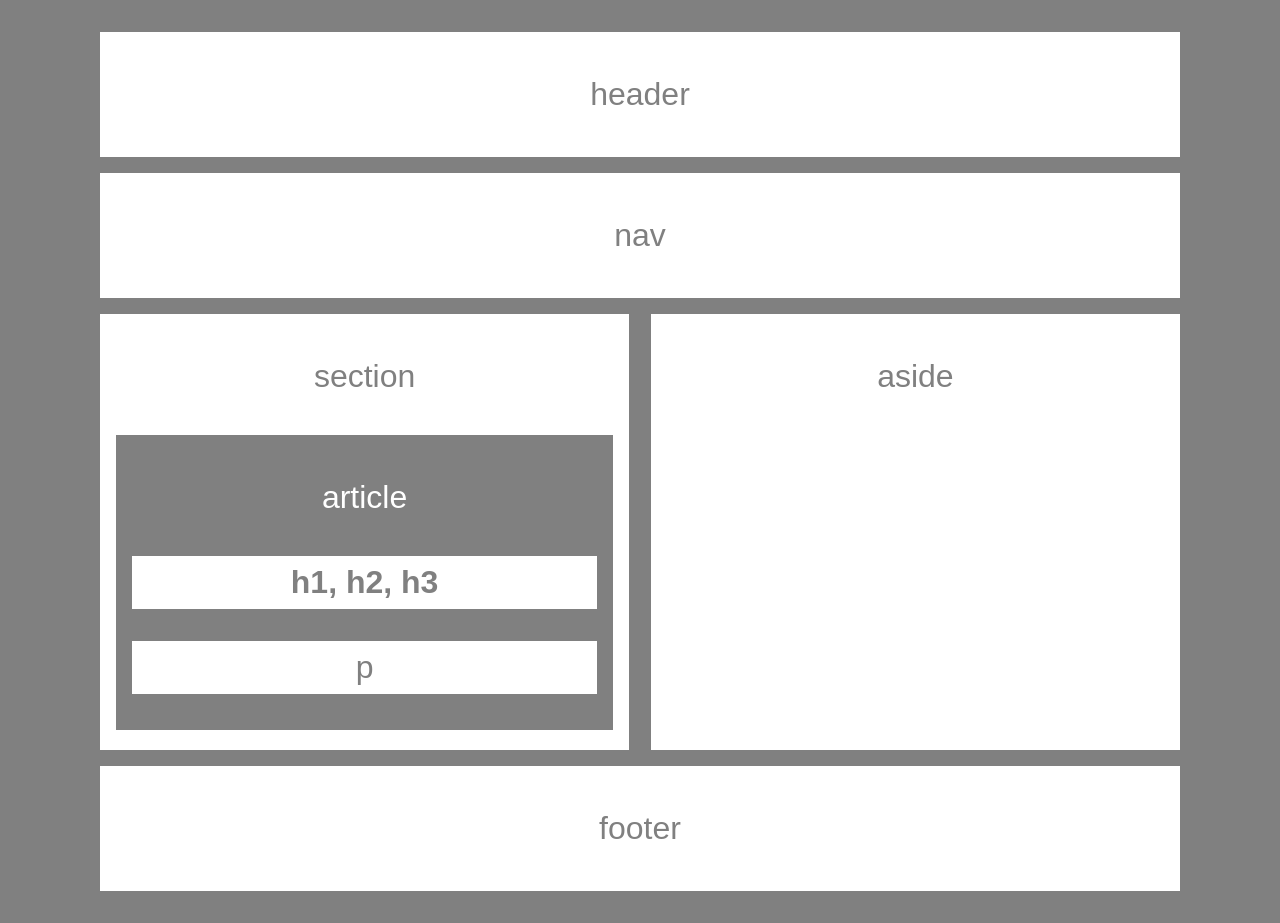
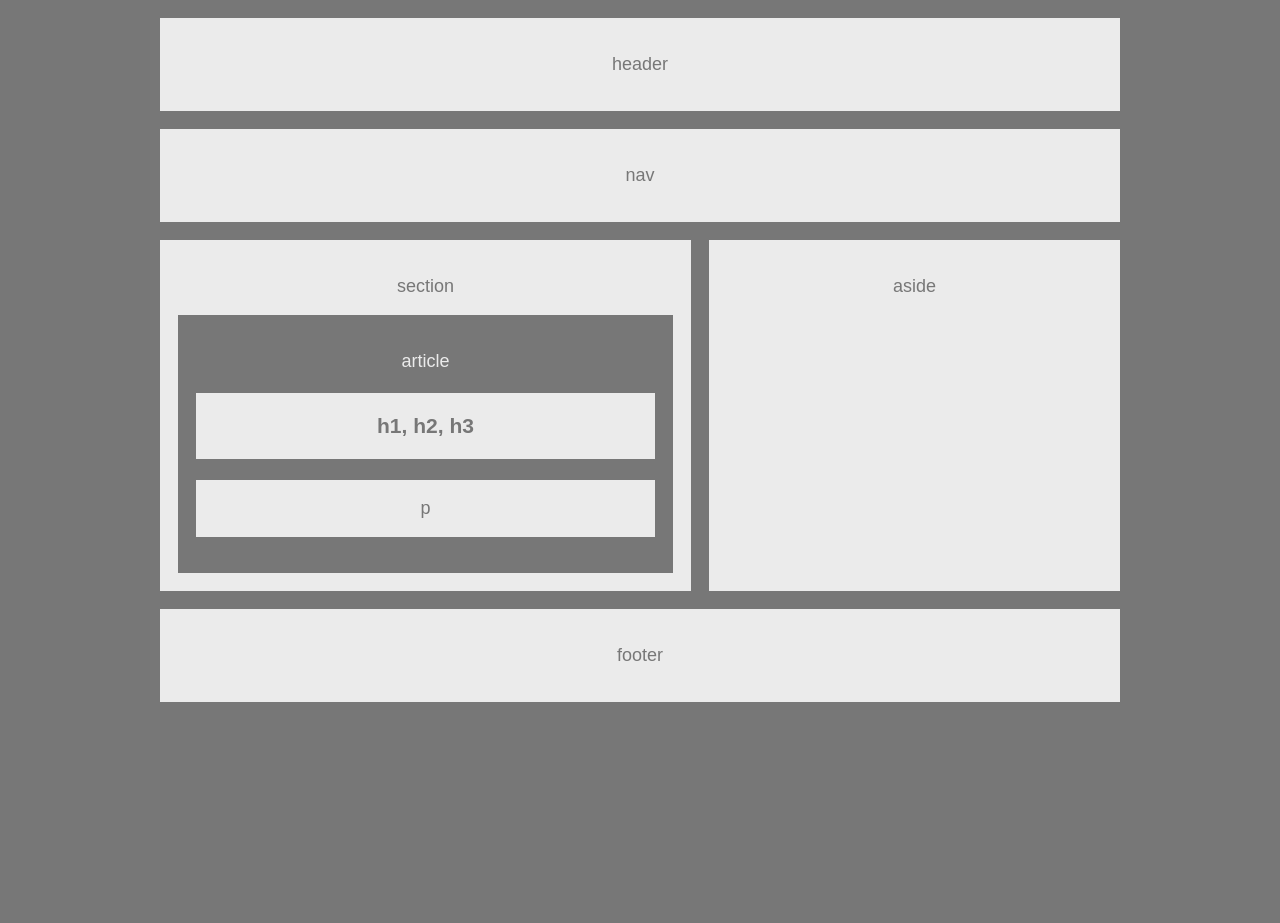
Before and after one commit to jtsai972/HW-Wireframe, a plain HTML site: page index.html in a window 1280 px wide. After the commit the page ends 800 px from the top, so only its background shows below. Drawn offline with Linux system fonts and the light colour scheme.

Commit message:
adjusted colors to match the assignment

```diff
--- a/index.html
+++ b/index.html
@@ -7,22 +7,25 @@
     <body>
         <div class="wrap">
             <header>
-                <p class="large">Header</p>
+                <p>header</p>
             </header>
+
             <nav>
-                <p class="large">Nav</p>
+                <p>Nav</p>
             </nav>
+
             <div class="container">
-                <section class="white-bg">
-                    <p class="large">Section</p>
+                <section>
+                    <p>Section</p>
                     <article>
-                        <p class="large">Article</p>
-                        <h1 class="large white-bg">h1, h2, h3</h1>
-                        <p class="large white-bg">p</p>
+                        <p>Article</p>
+                        <h1>h1, h2, h3</h1>
+                        <p>p</p>
                     </article>
                 </section>
+
                 <aside>
-                    <p class="large">Aside</p>
+                    <p>Aside</p>
                 </aside>
             </div>
 
--- a/style.css
+++ b/style.css
@@ -1,44 +1,59 @@
-body, article {
-    background: gray;
-    font-family: sans-serif;
-    color: white;
+body {
+    background: #777;
+    color: #777;
+    font-family: 'Arial', 'Helvetica Neue', Helvetica, sans-serif;
+    font-size: 18px;
+    text-align: center;
+    text-transform: lowercase;
+    overflow: auto;
+    width: 960 px;
 }
 
-/* Wrap styling */
-.wrap {
-    margin: 2em auto;
-    text-align: center;
-    width: 90%;
-        max-width: 1080px;
+header, nav, section, aside, footer {
+    background: #ebebeb;
+    margin: 1em auto;
+    padding: 1em;
 }
 
-.wrap * {
-    box-sizing: border-box;
-    overflow: auto;
-    margin: 1em auto;
-    padding: 0.25em 1em;
-    text-transform:lowercase;
+article {
+    background: #777;
+    color: #ebebeb;
+    padding: 1em;
+        overflow: auto;
+}
+article p:first-of-type {
+    background: none;
+    color: #ebebeb;
+    padding: 0;
 }
 
-/* container */
+article h1, article p {
+    padding: 1em;
+}
+
+h1, p {
+    background: #ebebeb;
+    color: #777;
+}
+
+
+.wrap {
+    margin: 1em auto;
+    width: 960px;
+}
 .container {
     display: flex;
-    align-content: space-between;
+    align-items: stretch;
     justify-content: space-between;
-    padding: 0;
 }
-section.white-bg, .wrap aside {
-    margin: 0;
-    width: 49%;
-}
+    section {
+        margin: 0 auto;
+        width: 495px;
+    }
 
-/* coloring */
-header, nav, aside, footer, .white-bg {
-    background: white;
-    color: gray;
-}
 
-/* sizing */
-.large {
-    font-size: 2em;
-}
+    aside {
+        flex-grow: 2;
+        margin: 0 auto;
+        margin-left: 1em;
+    }
```
